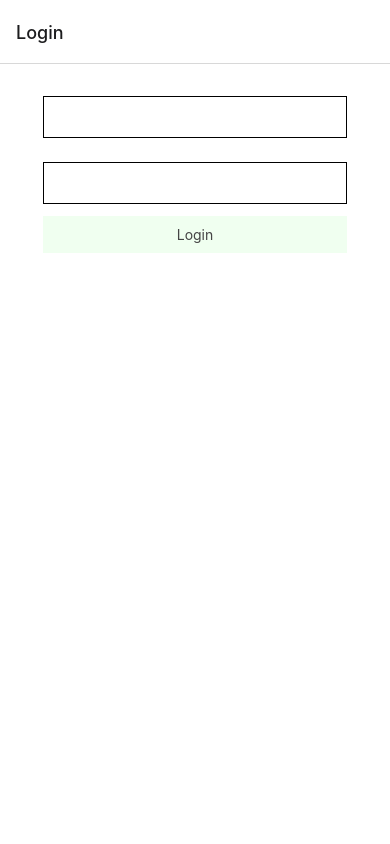
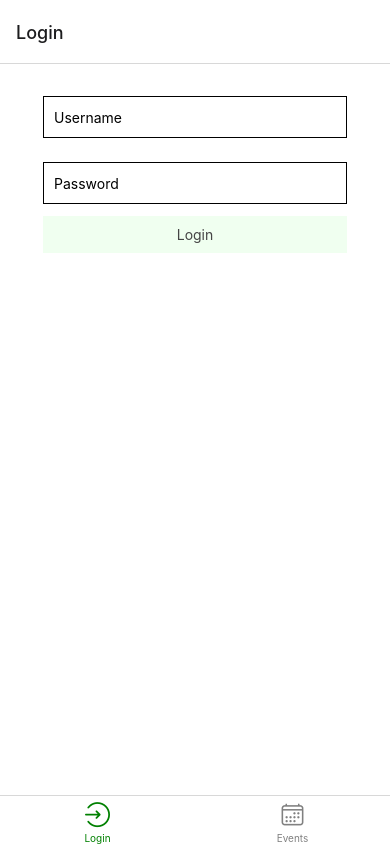
Before and after one commit to adamsmart830/CleanSweep, a React Native app in the folder clean-sweep/: screen /Login in a window 390 px wide. Before the commit this address had no page. Built offline with nearby package versions, Linux system fonts and the light colour scheme.

Commit message:
Update LoginPage.js

```diff
--- a/clean-sweep/pages/LoginPage.js
+++ b/clean-sweep/pages/LoginPage.js
@@ -1,20 +1,39 @@
 import React from 'react'; //we need this for variables
 import { StyleSheet, View, Text, SafeAreaView, ScrollView, StatusBar, TextInput, TouchableOpacity} from 'react-native';
 import { NavigationContainer } from '@react-navigation/native'; //we need this for navigation
-import { createNativeStackNavigator } from '@react-navigation/native-stack'; //we need this for navigation
-import EventPage from './EventPage'; //the page we are using
+import { createBottomTabNavigator } from '@react-navigation/bottom-tabs';
+import EventPage from './EventPage';
+import { Ionicons } from '@expo/vector-icons';
+import { AntDesign } from '@expo/vector-icons';
 
-
-const Stack = createNativeStackNavigator();
+const Tab = createBottomTabNavigator();
 
 //for testing purposes need navigation so can go back to login page simply restarting app doesnt work
 function App() {
   return (
     <NavigationContainer>
-      <Stack.Navigator>
-        <Stack.Screen name="logintest" component={LoginPage} options={{ title: 'Login' }}/>
-        <Stack.Screen name="eventtest" component={EventPage} options={{ title: 'Events' }}/>
-      </Stack.Navigator>
+      <Tab.Navigator
+        screenOptions={({ route }) => ({
+          tabBarIcon: ({color,size}) => {
+            let icon;
+            let Itype;
+
+            if (route.name === 'Login') {
+              icon = 'login';
+              Itype = AntDesign;
+            } else if (route.name === 'Events') {
+              icon = 'calendar-outline';
+              Itype = Ionicons;
+            }
+            return <Itype name={icon} size={size} color={color} />;
+          },
+          tabBarActiveTintColor: 'green',
+          tabBarInactiveTintColor: 'gray',
+        })}
+      >
+        <Tab.Screen name="Login" component={LoginPage} options={{ title: 'Login' }} />
+        <Tab.Screen name="Events" component={EventPage} options={{ title: 'Events' }} />
+      </Tab.Navigator>
     </NavigationContainer>
   );
 }
@@ -43,13 +62,16 @@ const LoginPage = ({ navigation }) => {
         <View style={styles.contentContainer}>
           <TextInput
             style={styles.input}
+            placeholder="Username"
             onChangeText={User} //this is the setter function for username
             value={username} //this is the value of the username
           />
           <TextInput
             style={styles.input}
+            placeholder="Password"
             onChangeText={Pass} //this is the setter function for password
             value={password} //this is the value of the password
+            secureTextEntry={true}
           />
           <Text style={styles.error}>{error}</Text>
           <TouchableOpacity onPress={logon} style={styles.button}>
```
